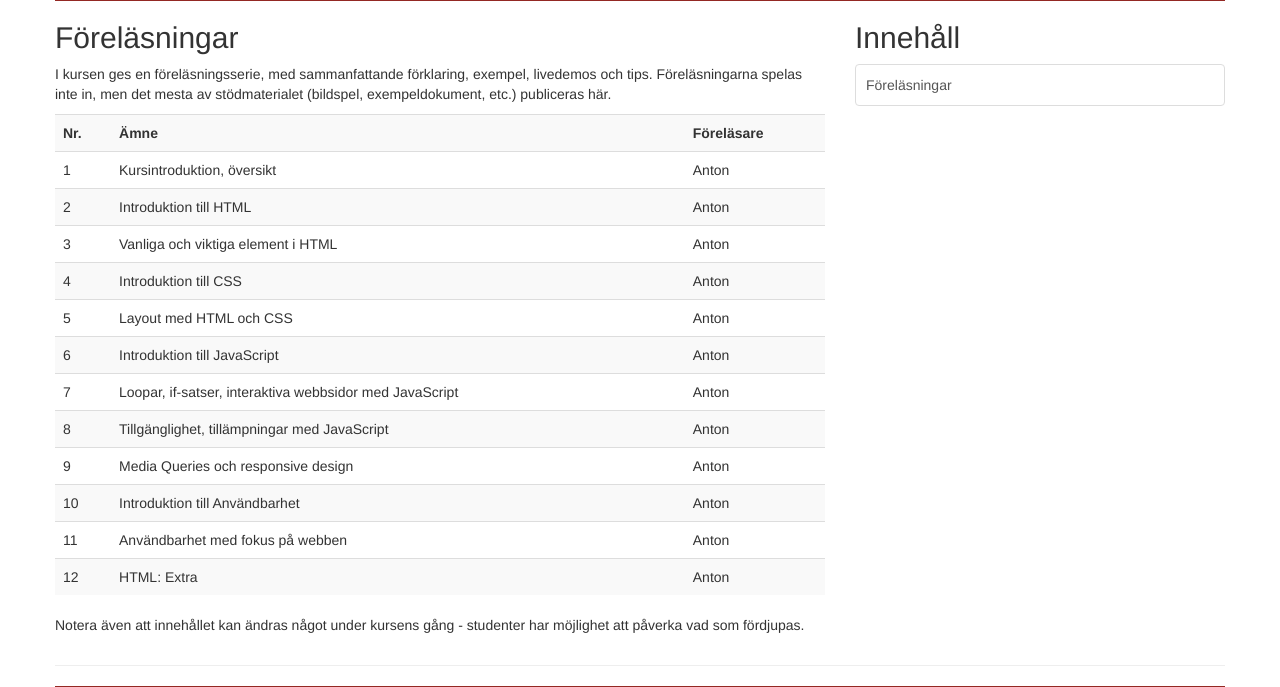
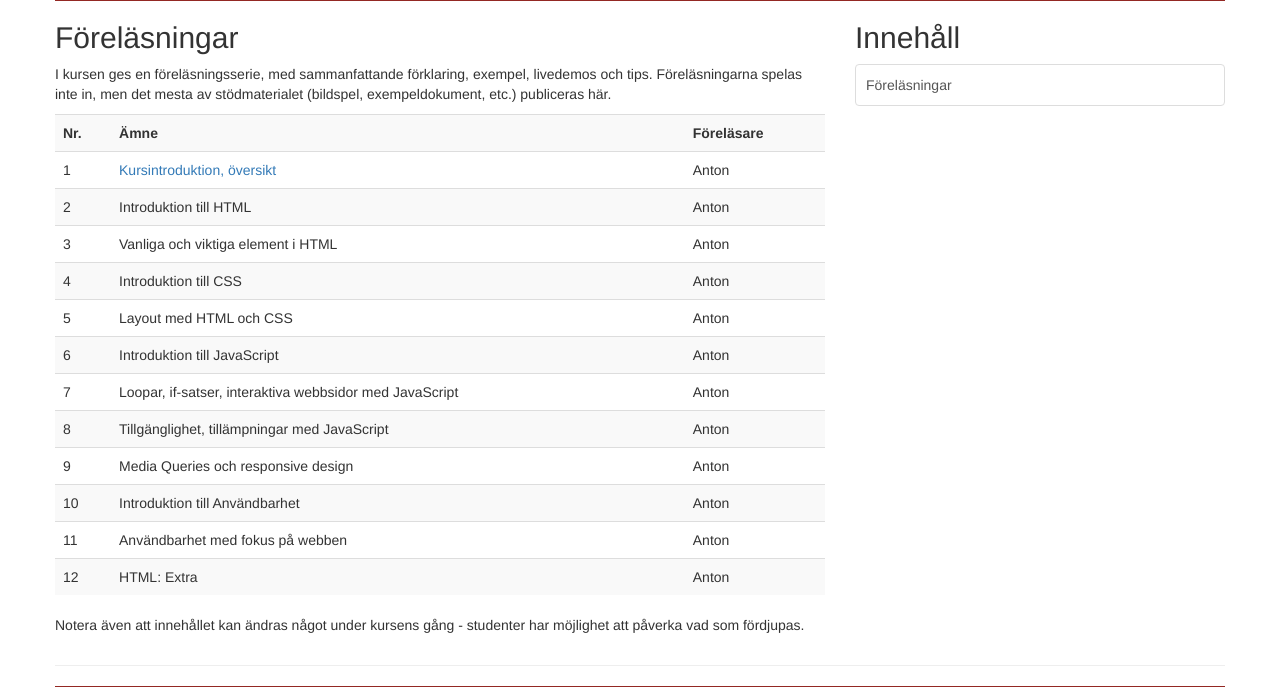
Before and after one commit to mau-dvmt/da156a, a PHP site: page /lectures.php in a window 1280 px wide. Shown: the part 171-858 px from the top of the page. Run offline with PHP 8.4, Linux system fonts and the light colour scheme; some libraries are stand-ins or nearby versions.

Commit message:
Added links to lecture 1

```diff
--- a/index.php
+++ b/index.php
@@ -29,6 +29,7 @@ include "_header.php";
 		</div>
 		<h2>Senaste händelser</h2>
 		<div class="list-group">
+			<a href="/lectures.php?nr=1" class="list-group-item"><strong>2015-08-29</strong> - Föreläsning 1</a>
 			<a href="/exercises.php?title=1" class="list-group-item"><strong>2015-08-26</strong> - Laboration 1</a>
 		</div>
 	</div>
--- a/lectures.php
+++ b/lectures.php
@@ -34,7 +34,7 @@
                 </tr>
                 <tr>
                     <td>1</td>
-                    <td>Kursintroduktion, översikt</td>
+                    <td><a href="/lectures.php?nr=1">Kursintroduktion, översikt</a></td>
                     <td>Anton</td>
                 </tr>
                 <tr>
--- a/plan.php
+++ b/plan.php
@@ -19,7 +19,7 @@
                     <td rowspan="3">35</td>
                     <td>29/8</td>
                     <td>10-12</td>
-                    <td>Föreläsning 1: Kursintroduktion</td>
+                    <td><a href="/lectures.php?nr=1">Föreläsning 1: Kursintroduktion</a></td>
                 </tr>
                 <tr class="lecture even">
                     <td>30/8</td>
```
